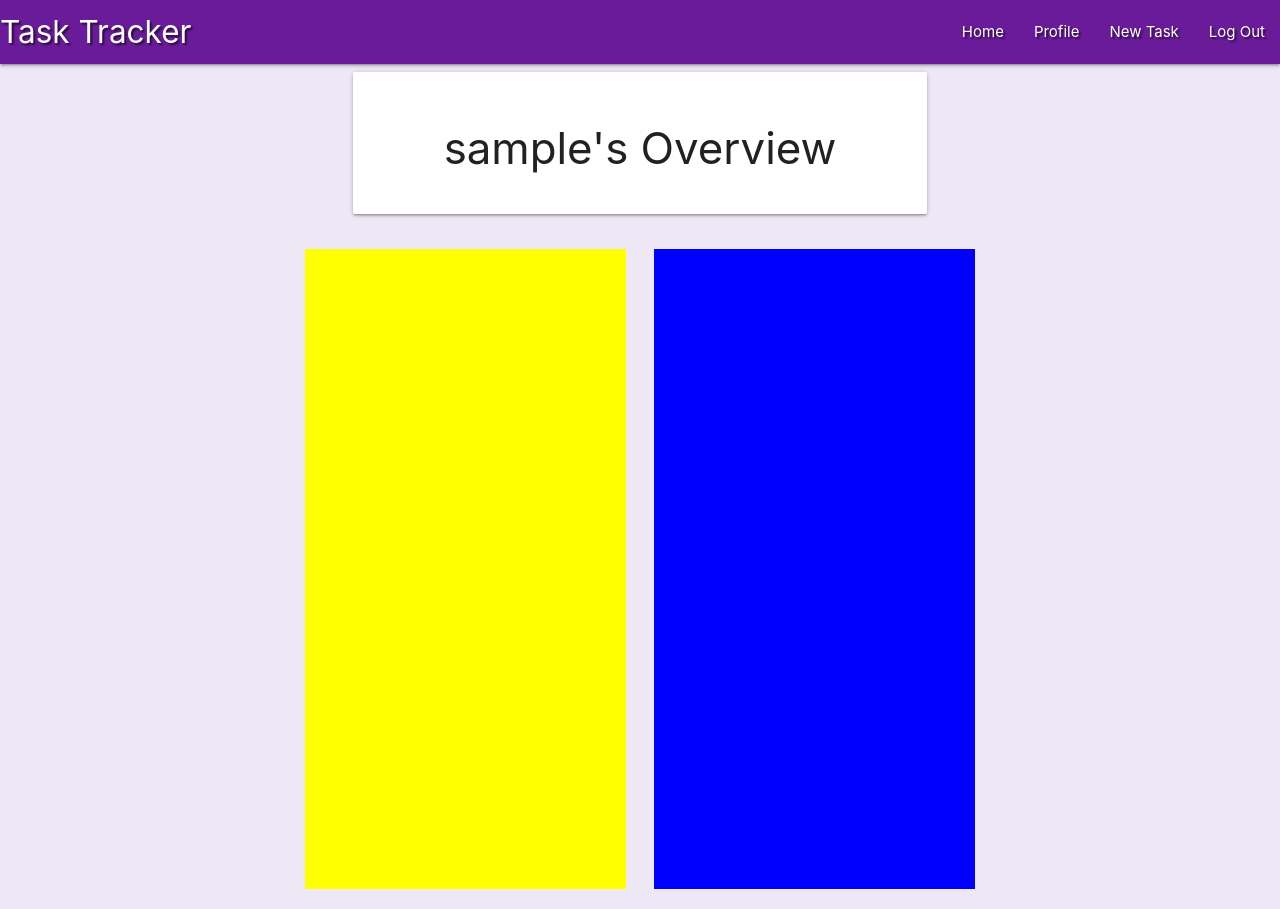
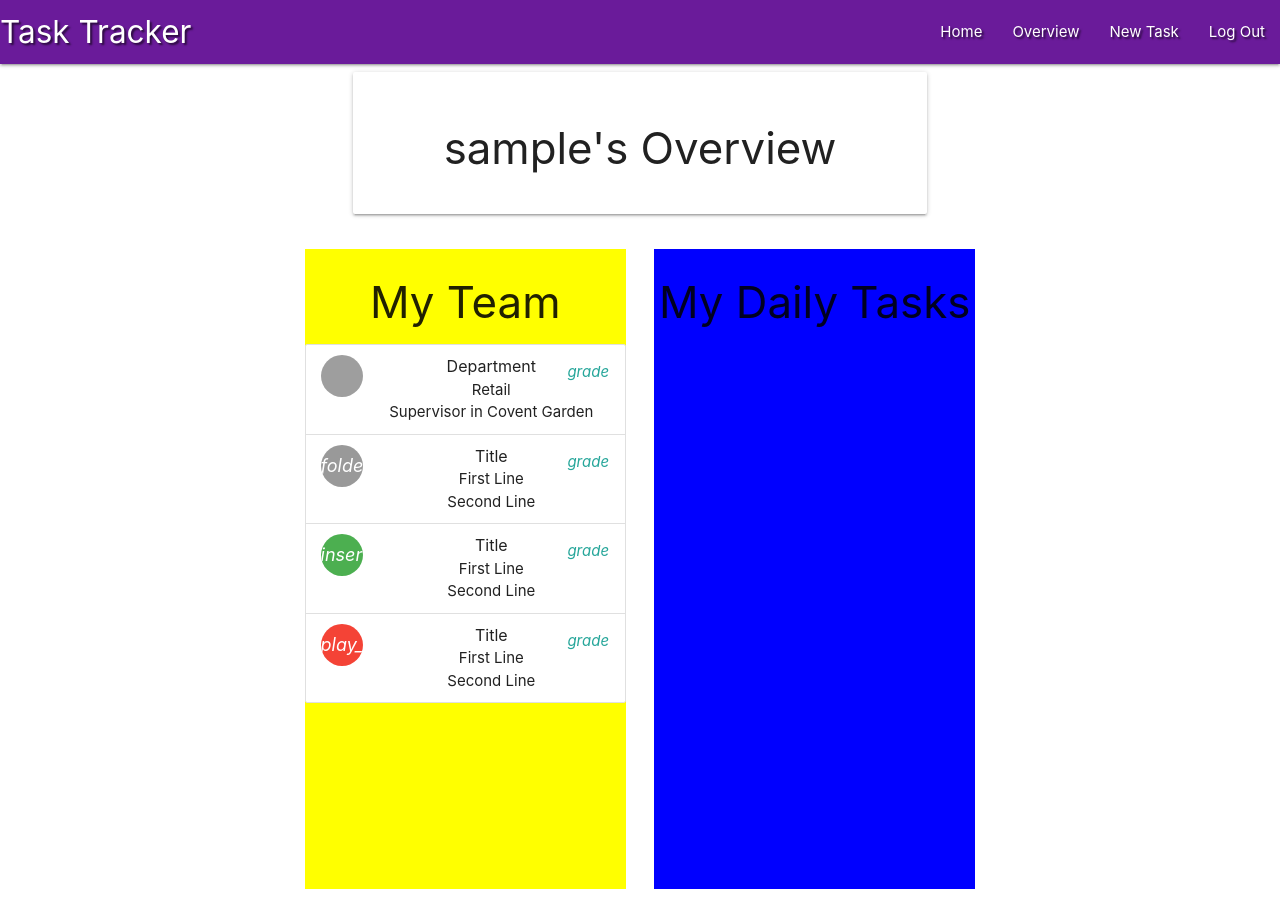
Before and after one commit to Mark-Assessment/D-Santana-retail-store-M3-2, a Flask app: page /profile/1 in a window 1280 px wide. Run offline with Flask 3, Linux system fonts and the light colour scheme; the visitor is signed in with stand-in values (Sample User, id 1); a database or web service that is not in the repository returns one stand-in record (values such as "Sample title"); some libraries are stand-ins or nearby versions; grey boxes are pictures that could not be loaded.

Commit message:
Add picture users profile

```diff
--- a/static/css/style.css
+++ b/static/css/style.css
@@ -1,6 +1,6 @@
 /* Website body custom color*/
 body {
-    background-color: rgba(237, 231, 246, 1);
+    background-color: rgb(255, 255, 255);
 }
 
 /* Navbar custom style*/
--- a/templates/base.html
+++ b/templates/base.html
@@ -26,7 +26,7 @@
                 <ul class="right hide-on-med-and-down">
                     <li><a href="{{ url_for('get_tasks') }}">Home</a></li>
                     {% if session.user %}
-                        <li><a href="{{ url_for('profile', username=session['user']) }}">Profile</a></li>
+                        <li><a href="{{ url_for('profile', username=session['user']) }}">Overview</a></li>
                         <li><a href="{{ url_for('add_task') }}">New Task</a></li>
                         {% if session.user|lower == "administrator"|lower %}
                             <li><a href="{{ url_for('get_categories') }}">Manage Categories</a></li>
@@ -46,7 +46,7 @@
             <li> <h4 class="center-align light-white-text">Task Tracker</h4></li>
             <li><a href="{{ url_for('get_tasks') }}" class="white-text">Home</a></li>
             {% if session.user %}
-                 <li><a href="{{ url_for('profile', username=session['user']) }}">Profile</a></li>
+                 <li><a href="{{ url_for('profile', username=session['user']) }}">Overview</a></li>
                  <li><a href="{{ url_for('add_task') }}">New Task</a></li>
                  {% if session.user|lower == "administrator"|lower %}
                     <li><a href="{{ url_for('get_categories') }}">Manage Categories</a></li>
--- a/templates/profile.html
+++ b/templates/profile.html
@@ -12,13 +12,55 @@
     </div>
 </div>
 <!-- admin div design -->
-<div class="row">
+<div class="row ">
     <div class="col s12 center-align">
-      <div class="custom-parent-div">
-        <div class="custom-div divone"></div>
-        <div class="custom-div divtwo"></div>
-      </div>
+        <div class="custom-parent-div">
+            <div class="custom-div divone hoverable">
+                <h3 class="">
+                    My Team
+                </h3>
+                <ul class="collection">
+                    <li class="collection-item avatar">
+                        <img src="static/images/profile-picture-1.png" alt="picture-1" class="circle">
+                        <span class="title">Department</span>
+                        <p>Retail <br>
+                            Supervisor in Covent Garden
+                        </p>
+                        <a href="#!" class="secondary-content"><i class="material-icons">grade</i></a>
+                    </li>
+                    <li class="collection-item avatar">
+                        <i class="material-icons circle">folder</i>
+                        <span class="title">Title</span>
+                        <p>First Line <br>
+                            Second Line
+                        </p>
+                        <a href="#!" class="secondary-content"><i class="material-icons">grade</i></a>
+                    </li>
+                    <li class="collection-item avatar">
+                        <i class="material-icons circle green">insert_chart</i>
+                        <span class="title">Title</span>
+                        <p>First Line <br>
+                            Second Line
+                        </p>
+                        <a href="#!" class="secondary-content"><i class="material-icons">grade</i></a>
+                    </li>
+                    <li class="collection-item avatar">
+                        <i class="material-icons circle red">play_arrow</i>
+                        <span class="title">Title</span>
+                        <p>First Line <br>
+                            Second Line
+                        </p>
+                        <a href="#!" class="secondary-content"><i class="material-icons">grade</i></a>
+                    </li>
+                </ul>
+            </div>
+            <div class="custom-div divtwo hoverable">
+                <h3 class="">
+                    My Daily Tasks
+                </h3>
+            </div>
+        </div>
     </div>
-  </div>
+</div>
 
 {% endblock %}
```
Also changed, not shown: 1 other file.
